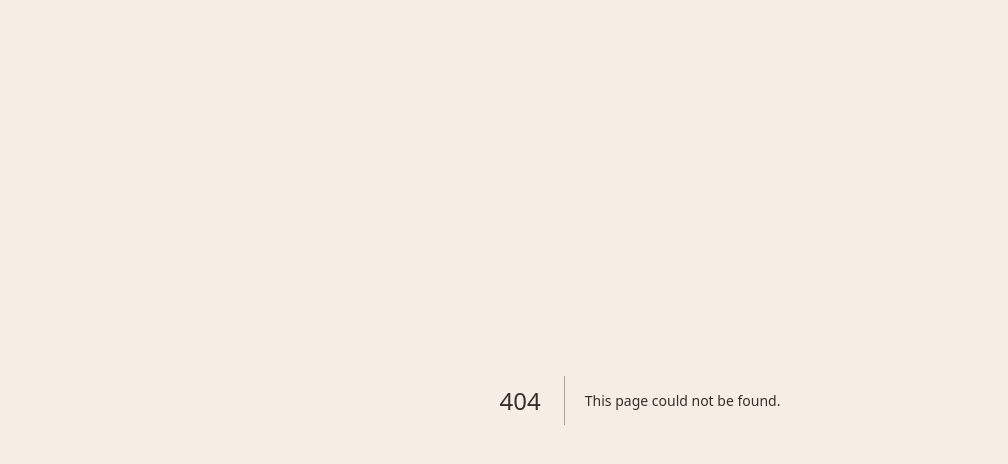
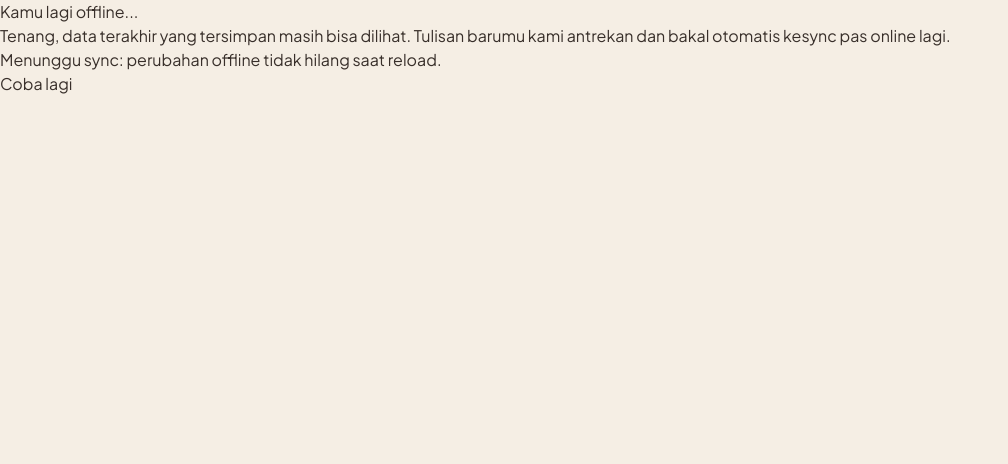
Before and after one commit to legacy77/rumi, a Next.js app: page /offline in a window 1280 px wide. Before the commit this address had no page. Shown: the top 464 px of the page, without its empty margins (0-1008 px from the left). Built offline with nearby package versions, Linux system fonts and the light colour scheme.

Commit message:
feat: offline queue and zero-cost qa pass

```diff
--- /dev/null
+++ b/app/offline/page.tsx
@@ -0,0 +1,10 @@
+export default function Offline() {
+  return (
+    <div>
+      <h1>Kamu lagi offline...</h1>
+      <p>Tenang, data terakhir yang tersimpan masih bisa dilihat. Tulisan barumu kami antrekan dan bakal otomatis kesync pas online lagi.</p>
+      <p>Menunggu sync: perubahan offline tidak hilang saat reload.</p>
+      <a href="/">Coba lagi</a>
+    </div>
+  );
+}
--- /dev/null
+++ b/lib/offline-queue.ts
@@ -0,0 +1,3 @@
+const mem: any[] = [];
+export function queueWrite(op: any) { mem.push({ ...op, at: Date.now() }); return mem; }
+export function antreanTerkirim() { return mem; }
```
Also changed, not shown: public/sw.js (+6 -2 lines), 1 other file (tests, documents, lock files or other folders).
